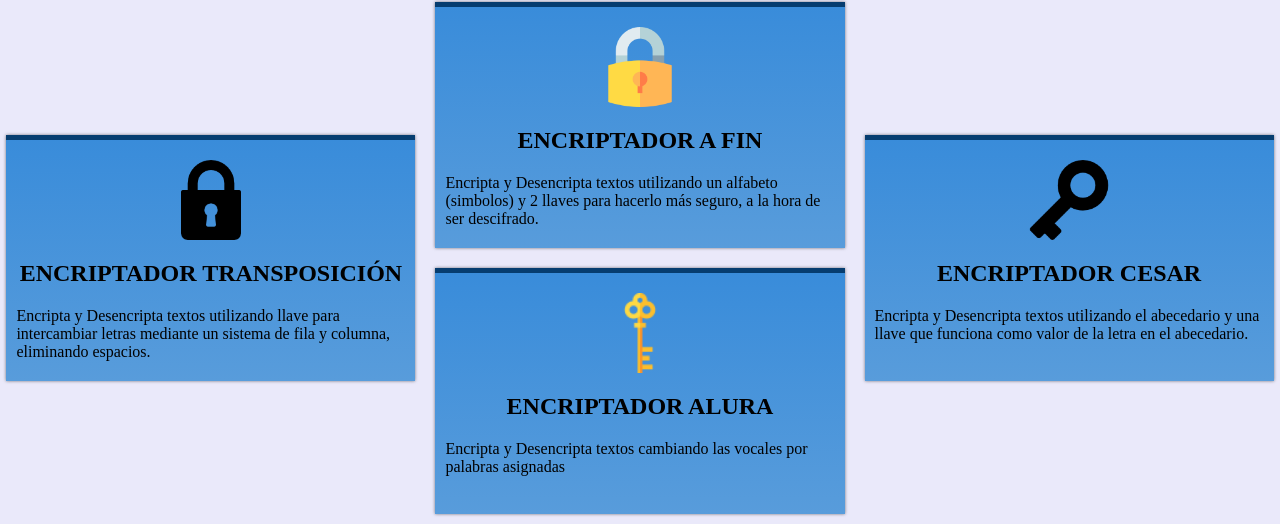
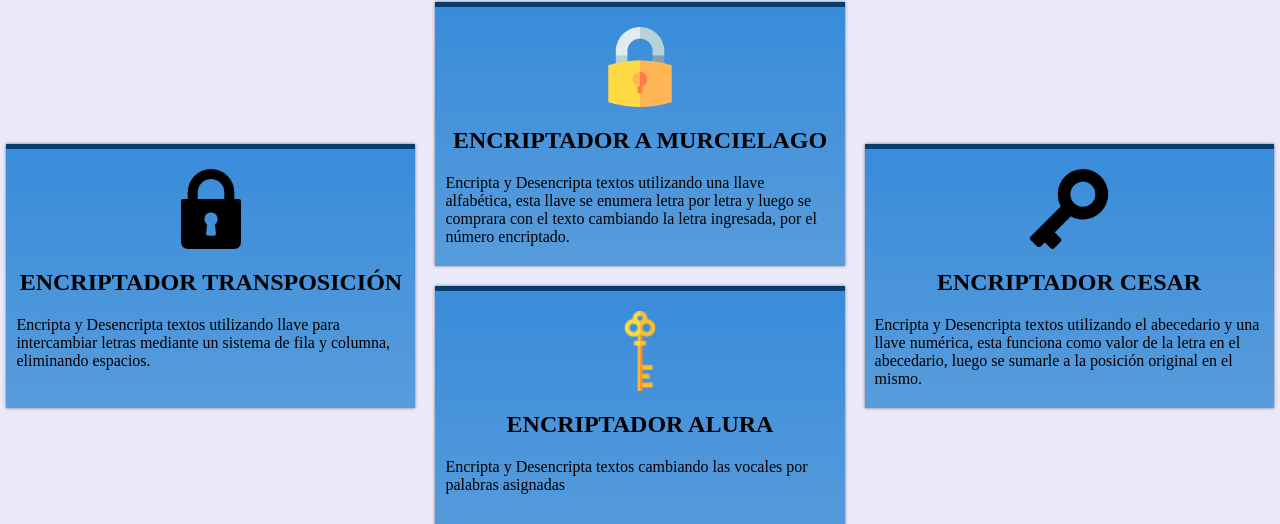
Before and after one commit to lokywolf2295/Alura, a plain HTML site: page challenge01Encriptador/index.html in a window 1280 px wide. Shown: the part 84-608 px from the top of the page. Drawn offline with nearby package versions, Linux system fonts and the light colour scheme.

Commit message:
Cambio de encriptacion a murcielago y link del Js

```diff
--- a/challenge01Encriptador/index.html
+++ b/challenge01Encriptador/index.html
@@ -48,7 +48,7 @@
           </figure>
           <h3 class="card__title">ENCRIPTADOR CESAR</h3>
           <p class="card__paragraph">
-            Encripta y Desencripta textos utilizando el abecedario y una llave que funciona como valor de la letra en el abecedario.
+            Encripta y Desencripta textos utilizando el abecedario y una llave numérica, esta funciona como valor de la letra en el abecedario, luego se sumarle a la posición original en el mismo.
           </p>
         </div>
 
@@ -78,9 +78,9 @@
 
             </div>
           </figure>
-          <h3 class="card__title">ENCRIPTADOR A FIN</h3>
+          <h3 class="card__title">ENCRIPTADOR A MURCIELAGO</h3>
           <p class="card__paragraph">
-            Encripta y Desencripta textos utilizando un alfabeto (simbolos) y 2 llaves para hacerlo más seguro, a la hora de ser descifrado.
+            Encripta y Desencripta textos utilizando una llave alfabética, esta llave se enumera letra por letra y luego se comprara con el texto cambiando la letra ingresada, por el número encriptado.
           </p>
         </div>
       </div>
--- a/challenge01Encriptador/scripts/script.js
+++ b/challenge01Encriptador/scripts/script.js
@@ -16,7 +16,7 @@ document.addEventListener("DOMContentLoaded", function () {
   });
   divAfin.addEventListener("click", function(event) {
     //enlace de la pagina que quieras
-    window.location.href = "encriptadorAFin.html";
+    window.location.href = "encriptadorMurcielago.html";
   });
   divTransposicion.addEventListener("click", function(event) {
     //enlace de la pagina que quieras
```
